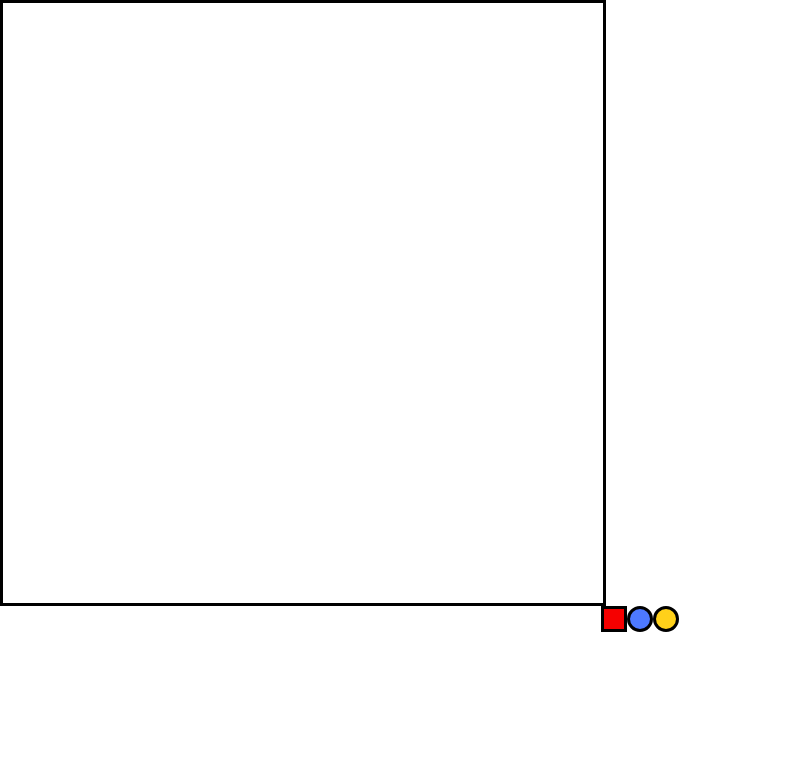
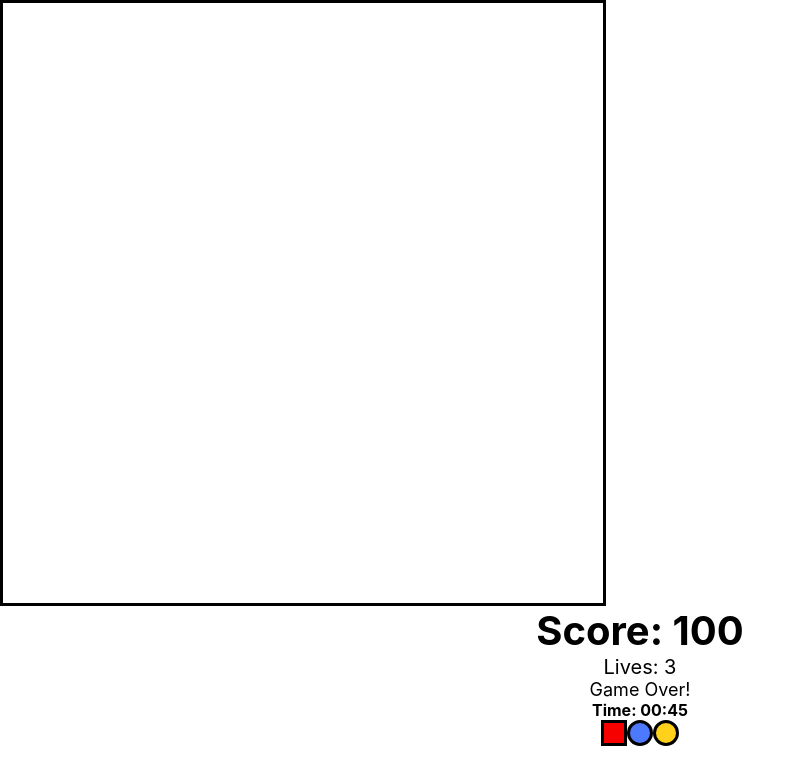
Before and after one commit to jaeyeong04/world-hardest-game-clone, a React (Create React App) app: page / in a window 1280 px wide. Shown: the top 784 px of the page, without its empty margins (0-805 px from the left). Built offline with nearby package versions, Linux system fonts and the light colour scheme.

Commit message:
feat: [Text.tsx] UI completed

```diff
--- a/src/App.tsx
+++ b/src/App.tsx
@@ -2,11 +2,17 @@ import "./App.css";
 import { Board } from "./components/atoms/Board";
 import { Unit } from "./components/atoms/Unit";
 import { UnitVariant } from "./constants/enum";
+import { TextUsage } from "./constants/enum";
+import { Text } from "./components/atoms/Text";
 
 function App() {
   return (
     <div className="App">
       <Board />
+      <Text usage={TextUsage.SCORE}>Score: 100</Text>
+      <Text usage={TextUsage.LIVES}>Lives: 3</Text>
+      <Text usage={TextUsage.STATUS}>Game Over!</Text>
+      <Text usage={TextUsage.TIME}>Time: 00:45</Text>
       <Unit variant={UnitVariant.PLAYER} />
       <Unit variant={UnitVariant.ENEMY} />
       <Unit variant={UnitVariant.COIN} />
--- /dev/null
+++ b/src/components/atoms/Text.tsx
@@ -0,0 +1,26 @@
+import styled from "styled-components";
+import { TextUsage } from "../../constants/enum";
+
+const FontMap: {
+  [key in TextUsage]: { fontWeight: string; fontSize: string };
+} = {
+  [TextUsage.SCORE]: { fontWeight: "bold", fontSize: "40px" },
+  [TextUsage.LIVES]: { fontWeight: "normal", fontSize: "20px" },
+  [TextUsage.STATUS]: { fontWeight: "normal", fontSize: "18px" },
+  [TextUsage.TIME]: { fontWeight: "bold", fontSize: "16px" },
+};
+
+const StyledText = styled.div<{ usage: TextUsage }>`
+  font-weight: ${(props) => FontMap[props.usage].fontWeight};
+  font-size: ${(props) => FontMap[props.usage].fontSize};
+`;
+
+export const Text = ({
+  usage,
+  children,
+}: {
+  usage: TextUsage;
+  children: React.ReactNode;
+}) => {
+  return <StyledText usage={usage}>{children}</StyledText>;
+};
--- a/src/constants/enum.tsx
+++ b/src/constants/enum.tsx
@@ -3,3 +3,10 @@ export enum UnitVariant {
   ENEMY = "enemy",
   COIN = "coin",
 }
+
+export enum TextUsage {
+  SCORE = "score",
+  LIVES = "lives",
+  STATUS = "status",
+  TIME = "time",
+}
```
